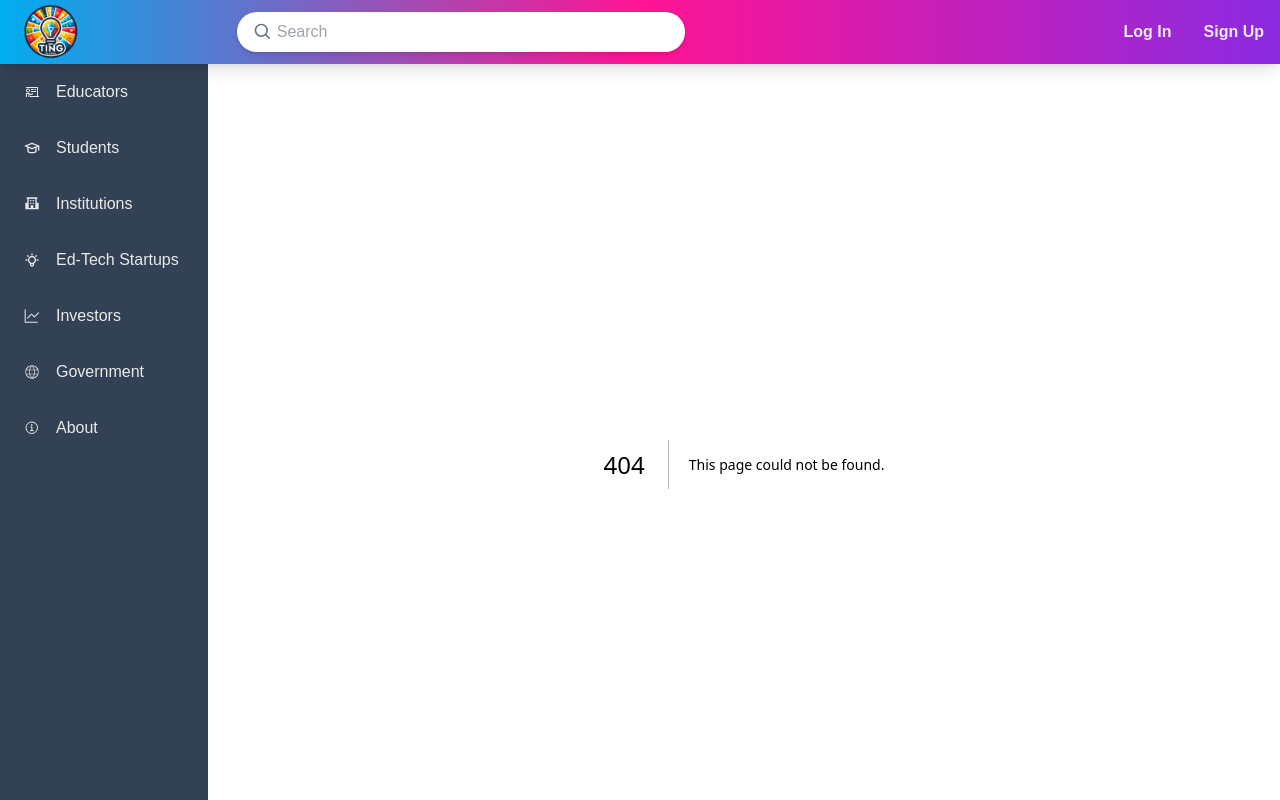
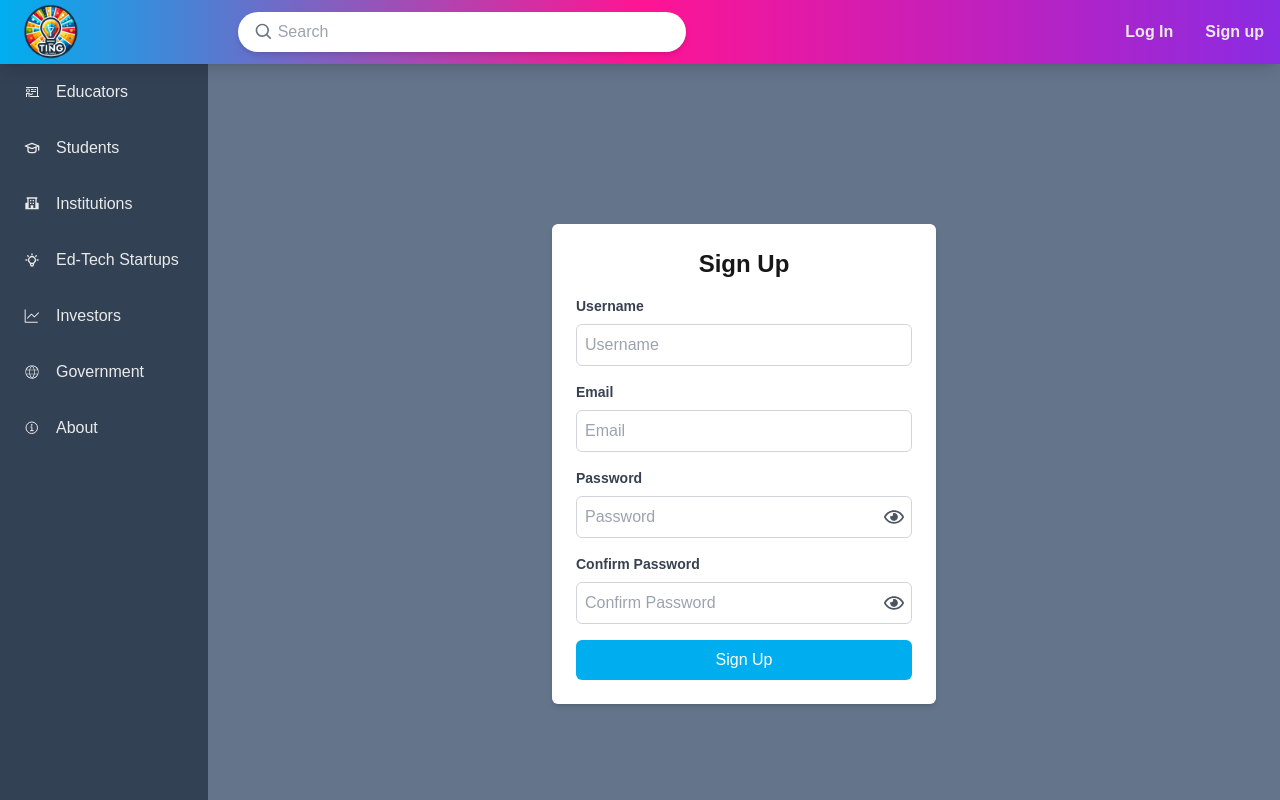
Before and after one commit to galoriancreations/challenge18-frontend-new, a Next.js app: page /sign-up in a window 1280 px wide. Before the commit this address had no page. Shown: the top 800 px of the page. Built offline with nearby package versions, Linux system fonts and the light colour scheme.

Commit message:
added sign up page

```diff
--- /dev/null
+++ b/src/app/api/signup.ts
@@ -0,0 +1,18 @@
+import type { NextApiRequest, NextApiResponse } from "next";
+
+export default function handler(req: NextApiRequest, res: NextApiResponse) {
+  if (req.method === "POST") {
+    const { username, email, password } = req.body;
+
+    // Simulate simple user validation
+    if (!username || !email || !password) {
+      return res.status(400).json({ message: "All fields are required." });
+    }
+
+    // Simulate a successful signup response
+    res.status(200).json({ message: "User signed up successfully!" });
+  } else {
+    res.setHeader("Allow", ["POST"]);
+    res.status(405).json({ message: `Method ${req.method} not allowed` });
+  }
+}
--- a/src/app/components/appBar.tsx
+++ b/src/app/components/appBar.tsx
@@ -45,7 +45,9 @@ const AppBar = () => {
           <a href="/log-in" className="hover:text-neutral-charcoal font-semibold">
             Log In
           </a>
-          <button className="hover:text-neutral-charcoal  font-semibold ">Sign Up</button>
+          <a href="/sign-up" className="hover:text-neutral-charcoal font-semibold">
+            Sign up
+          </a>
         </nav>
       </div>
     </header>
--- a/src/app/components/userInputFields.tsx
+++ b/src/app/components/userInputFields.tsx
@@ -1,28 +1,50 @@
+import React from "react";
+import { FaRegEye, FaRegEyeSlash } from "react-icons/fa";
+
 interface InputFieldProps {
   label: string;
   type: string;
   name: string;
   value: string | null;
-  Icon: React.FC;
   onChange: (e: React.ChangeEvent<HTMLInputElement>) => void;
   error?: string;
 }
 
-const InputField: React.FC<InputFieldProps> = ({ label, type, name, value, Icon, onChange, error }) => (
-  <div>
-    <label className="input input-bordered flex items-center gap-2">
-      <Icon />
+const InputField: React.FC<InputFieldProps> = ({ label, type, name, value, onChange, error }) => {
+  const [isPasswordVisible, setIsPasswordVisible] = React.useState(false);
+
+  const togglePasswordVisibility = () => {
+    setIsPasswordVisible((prev) => !prev);
+  };
+
+  return (
+    <div className="mb-4">
+      <label className="block text-gray-700 text-sm font-bold mb-2">{label}</label>
+      <div className="relative">
         <input
-        type={type}
+          type={type === "password" && isPasswordVisible ? "text" : type}
           name={name}
           value={value ?? ""}
           onChange={onChange}
           placeholder={label}
-        className={`grow p-2 border rounded-md focus:outline-none ${error ? "border-red-500" : "border-gray-300"}`}
+          className={`w-full p-2 border rounded-md focus:outline-none pr-10 ${
+            error ? "border-red-500" : "border-gray-300"
+          }`}
         />
-    </label>{" "}
+        {type === "password" && (
+          <button
+            type="button"
+            onClick={togglePasswordVisibility}
+            aria-label={isPasswordVisible ? "Hide password" : "Show password"}
+            className="absolute right-2 top-1/2 transform -translate-y-1/2 text-gray-600 hover:text-gray-800 focus:outline-none"
+          >
+            {isPasswordVisible ? <FaRegEyeSlash className="w-5 h-5" /> : <FaRegEye className="w-5 h-5" />}
+          </button>
+        )}
+      </div>
       {error && <div className="text-red-500 text-sm mt-1">{error}</div>}
     </div>
   );
+};
 
 export default InputField;
--- a/src/app/layout.tsx
+++ b/src/app/layout.tsx
@@ -15,7 +15,7 @@ export default function RootLayout({
         <meta name="description" content="Ting Global Academy - AI-Enhanced Leadership Training" />
         <link rel="icon" href="/images/ting-global-logo.png" type="image/png" />
       </head>
-      <body className="flex flex-col min-h-screen">
+      <body className="flex flex-col min-h-screen ">
         <AppBar />
         <div className="flex flex-grow">
           <Sidebar />
--- a/src/app/log-in/page.tsx
+++ b/src/app/log-in/page.tsx
@@ -1,9 +1,5 @@
 "use client";
-
 import React from "react";
-import EmailIcon from "../icons/email.icon";
-import PasswordIcon from "../icons/password.icon";
-import UserIcon from "../icons/user.icon";
 import InputField from "../components/userInputFields";
 
 interface RegistrationFormInputs {
@@ -74,21 +70,20 @@ const LoginPage: React.FC = () => {
   };
 
   const inputFields = [
-    { label: "Username", type: "text", name: "username", icon: UserIcon },
-    { label: "Email", type: "email", name: "email", icon: EmailIcon },
-    { label: "Password", type: "password", name: "password", icon: PasswordIcon },
+    { label: "Username", type: "text", name: "username" },
+    { label: "Email", type: "email", name: "email" },
+    { label: "Password", type: "password", name: "password" },
   ];
   return (
     <div className="bg-slate-500 min-h-screen flex items-center justify-center">
       <form className="bg-white p-6 rounded-md shadow-md space-y-4 w-80" onSubmit={handleSubmit}>
-        {inputFields.map(({ label, type, name, icon }) => (
+        {inputFields.map(({ label, type, name }) => (
           <div>
             <InputField
               key={name}
               label={label}
               type={type}
               name={name}
-              Icon={icon}
               value={formData[name as keyof RegistrationFormInputs]}
               onChange={handleChange}
               error={formErrors[name as keyof RegistrationFormInputs]}
--- /dev/null
+++ b/src/app/sign-up/page.tsx
@@ -0,0 +1,157 @@
+"use client";
+import React, { useState } from "react";
+import { useRouter } from "next/navigation";
+import InputField from "../components/userInputFields";
+
+interface RegistrationFormInputs {
+  username: string;
+  email: string;
+  password: string;
+  confirmPassword: string;
+}
+
+const SignUpPage: React.FC = () => {
+  const router = useRouter();
+  const [formData, setFormData] = useState<RegistrationFormInputs>({
+    username: "",
+    email: "",
+    password: "",
+    confirmPassword: "",
+  });
+
+  const [formErrors, setFormErrors] = useState<Partial<RegistrationFormInputs>>({});
+  const [isSubmitting, setIsSubmitting] = useState(false);
+  const [successMessage, setSuccessMessage] = useState<string | null>(null);
+  const [errorMessage, setErrorMessage] = useState<string | null>(null);
+
+  const handleChange = (e: React.ChangeEvent<HTMLInputElement>) => {
+    const { name, value } = e.target;
+    setFormData((prev) => ({
+      ...prev,
+      [name]: value,
+    }));
+  };
+
+  const validateForm = () => {
+    const errors: Partial<RegistrationFormInputs> = {};
+    let isValid = true;
+
+    if (!formData.username.trim()) {
+      errors.username = "Username required.";
+      isValid = false;
+    }
+
+    const emailRegex = /^[^\s@]+@[^\s@]+\.[^\s@]+$/;
+    if (!formData.email.trim()) {
+      errors.email = "Email required.";
+      isValid = false;
+    } else if (!emailRegex.test(formData.email)) {
+      errors.email = "Invalid email format.";
+      isValid = false;
+    }
+
+    if (!formData.password.trim()) {
+      errors.password = "Password required.";
+      isValid = false;
+    } else if (formData.password.length < 6) {
+      errors.password = "Password must be at least 6 characters.";
+      isValid = false;
+    }
+
+    if (!formData.confirmPassword.trim()) {
+      errors.confirmPassword = "Please confirm your password.";
+      isValid = false;
+    } else if (formData.password !== formData.confirmPassword) {
+      errors.confirmPassword = "Passwords do not match.";
+      isValid = false;
+    }
+
+    setFormErrors(errors);
+    return isValid;
+  };
+
+  const handleSubmit = async (e: React.FormEvent) => {
+    e.preventDefault();
+
+    if (!validateForm()) return;
+
+    setIsSubmitting(true);
+    setSuccessMessage(null);
+    setErrorMessage(null);
+
+    try {
+      const res = await fetch("/api/signup", {
+        method: "POST",
+        headers: { "Content-Type": "application/json" },
+        body: JSON.stringify(formData),
+      });
+
+      const contentType = res.headers.get("content-type");
+
+      if (!res.ok) {
+        const errorText = await res.text();
+        throw new Error(`Error: ${res.status} - ${errorText}`);
+      }
+
+      let data = null;
+      if (contentType && contentType.includes("application/json")) {
+        data = await res.json();
+        setSuccessMessage(data.message || "Account created successfully!");
+      } else {
+        throw new Error("Invalid JSON response from server.");
+      }
+
+      // Add a short delay to show the success message before redirecting
+      setTimeout(() => router.push("/login"), 2000); // Wait 2 seconds before redirecting
+    } catch (error: any) {
+      const userFriendlyErrorMessage = error.message.includes("Error:")
+        ? "An error occurred. Please try again later."
+        : error.message;
+      setErrorMessage(userFriendlyErrorMessage || "Something went wrong. Please try again.");
+    } finally {
+      setIsSubmitting(false);
+    }
+  };
+
+  const inputFields = [
+    { label: "Username", type: "text", name: "username" },
+    { label: "Email", type: "email", name: "email" },
+    { label: "Password", type: "password", name: "password" },
+    { label: "Confirm Password", type: "password", name: "confirmPassword" },
+  ];
+
+  return (
+    <div className="flex justify-center items-center min-h-screen bg-slate-500">
+      <form className="bg-white p-6 rounded-md shadow-md w-96" onSubmit={handleSubmit}>
+        <h1 className="text-center text-2xl font-bold mb-4">Sign Up</h1>
+
+        {inputFields.map(({ label, type, name }) => (
+          <InputField
+            key={name}
+            label={label}
+            type={type}
+            name={name}
+            value={formData[name as keyof RegistrationFormInputs]}
+            onChange={handleChange}
+            error={formErrors[name as keyof RegistrationFormInputs]}
+          />
+        ))}
+
+        {successMessage && <div className="text-green-500 mb-4">{successMessage}</div>}
+        {errorMessage && <div className="text-red-500 mb-4">{errorMessage}</div>}
+
+        <button
+          type="submit"
+          className={`w-full bg-primary-blue text-white py-2 rounded-md hover:bg-primary-blue/90 ${
+            isSubmitting ? "opacity-50 cursor-not-allowed" : ""
+          }`}
+          disabled={isSubmitting}
+        >
+          {isSubmitting ? "Signing up..." : "Sign Up"}
+        </button>
+      </form>
+    </div>
+  );
+};
+
+export default SignUpPage;
```
Lines whose indentation alone changed are shown as unchanged.
